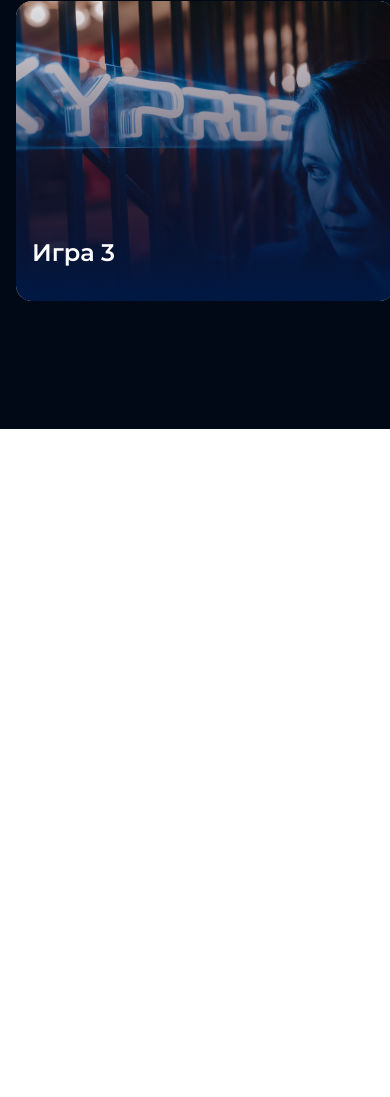
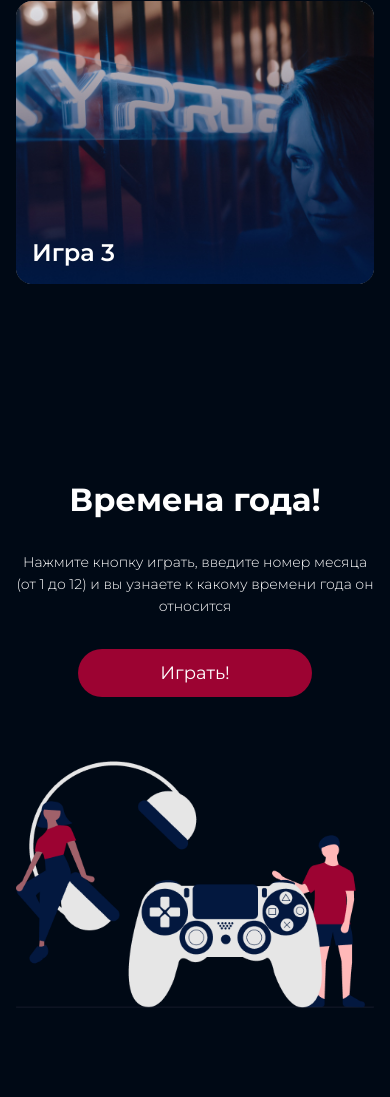
Before and after one commit to Elmira737/2-nd-course-hw, a plain HTML site: page index.html in a window 390 px wide. Shown: the part 1526-2623 px from the top of the page. Before the commit the page ends 1955 px from the top, so only its background shows below. Drawn offline with Linux system fonts and the light colour scheme.

Commit message:
Второй блок и адаптивная версия

```diff
--- a/index.html
+++ b/index.html
@@ -39,7 +39,16 @@
             </div>
         </div>
     </section>
-    <section></section>
+    <section class="info center">
+            <div class="info__item">
+                <h2 class="info__title">Времена года!</h2>
+                <p class="info__text">Нажмите кнопку играть, введите номер месяца (от 1 до 12) и вы узнаете к какому времени года он относится</p>
+                <button class="info__button" type="button">Играть!</button>
+            </div>
+            <div class="info__imges">
+                <img class="info__img" src="img/back2.png" alt="photo">
+            </div>
+    </section>
 </body>
 
 </html>
--- a/style.css
+++ b/style.css
@@ -111,6 +111,54 @@ button {
     margin-bottom: 32px;
 }
 
+.info {
+    background: #000915;
+    display: flex;
+    align-items: center;
+}
+
+.info__item {
+    padding-right: 135px;
+    padding-top: 282px;
+    padding-bottom: 282px;
+}
+
+.info__title {
+    color: #FFF;
+    font-size: 48px;
+    font-style: normal;
+    font-weight: 700;
+    line-height: normal;
+    padding-bottom: 32px;
+}
+
+.info__text {
+    color: #FFF;
+    font-size: 18px;
+    font-style: normal;
+    font-weight: 300;
+    line-height: 32px;
+    padding-bottom: 32px;
+}
+
+.info__button {
+    background: #9C0332;
+    border: none;
+    border-radius: 30px;
+    box-sizing: border-box;
+    width: 234px;
+    height: 48px;
+    font-size: 18px;
+    font-style: normal;
+    font-weight: 400;
+    line-height: normal;
+    color: #FFF;
+    transition: all .3s;
+}
+
+.info__button:hover {
+    background: #EB443F;
+}
 
 /* Адаптивная версия */
 
@@ -153,7 +201,40 @@ button {
         grid-template-columns: repeat(4, 1fr);
     }
 
+    .game__img {
+        width: 100%;
+    }
+
     .game__heading {
         margin-left: 16px;
     }
+
+    .info {
+        display: flex;
+        flex-wrap: wrap;
+    }
+
+    .info__item {
+        padding-right: 0;
+        text-align: center;
+        padding-top: 51px;
+        padding-bottom: 64px;
+    }
+
+    .info__title {
+        font-size: 32px;
+    }
+
+    .info__text {
+        font-size: 14px;
+        line-height: 22px;
+    }
+
+    .info__imges {
+        padding-bottom: 85px;
+    }
+
+    .info__img {
+        width: 100%;
+    }
 }
```
